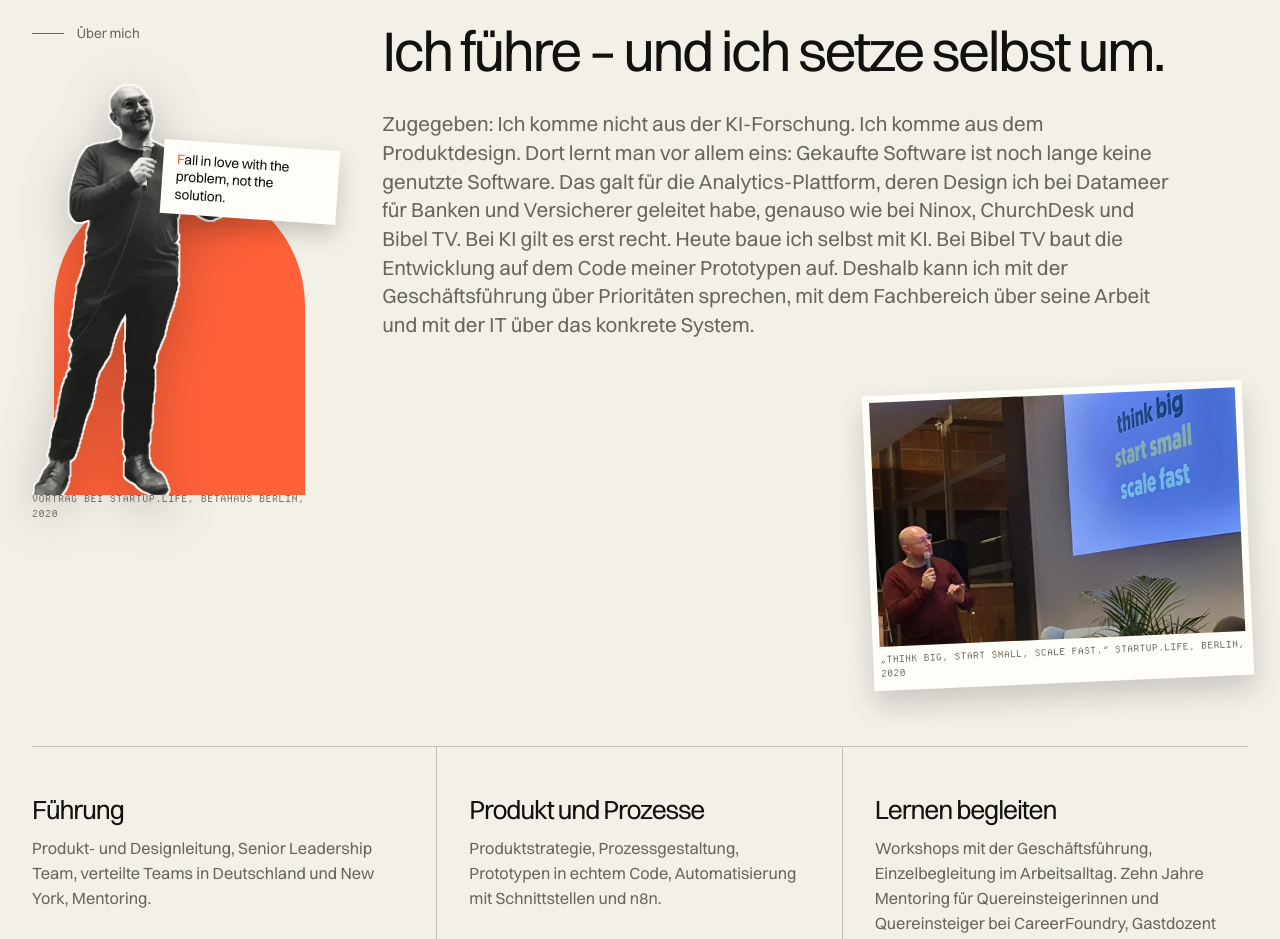
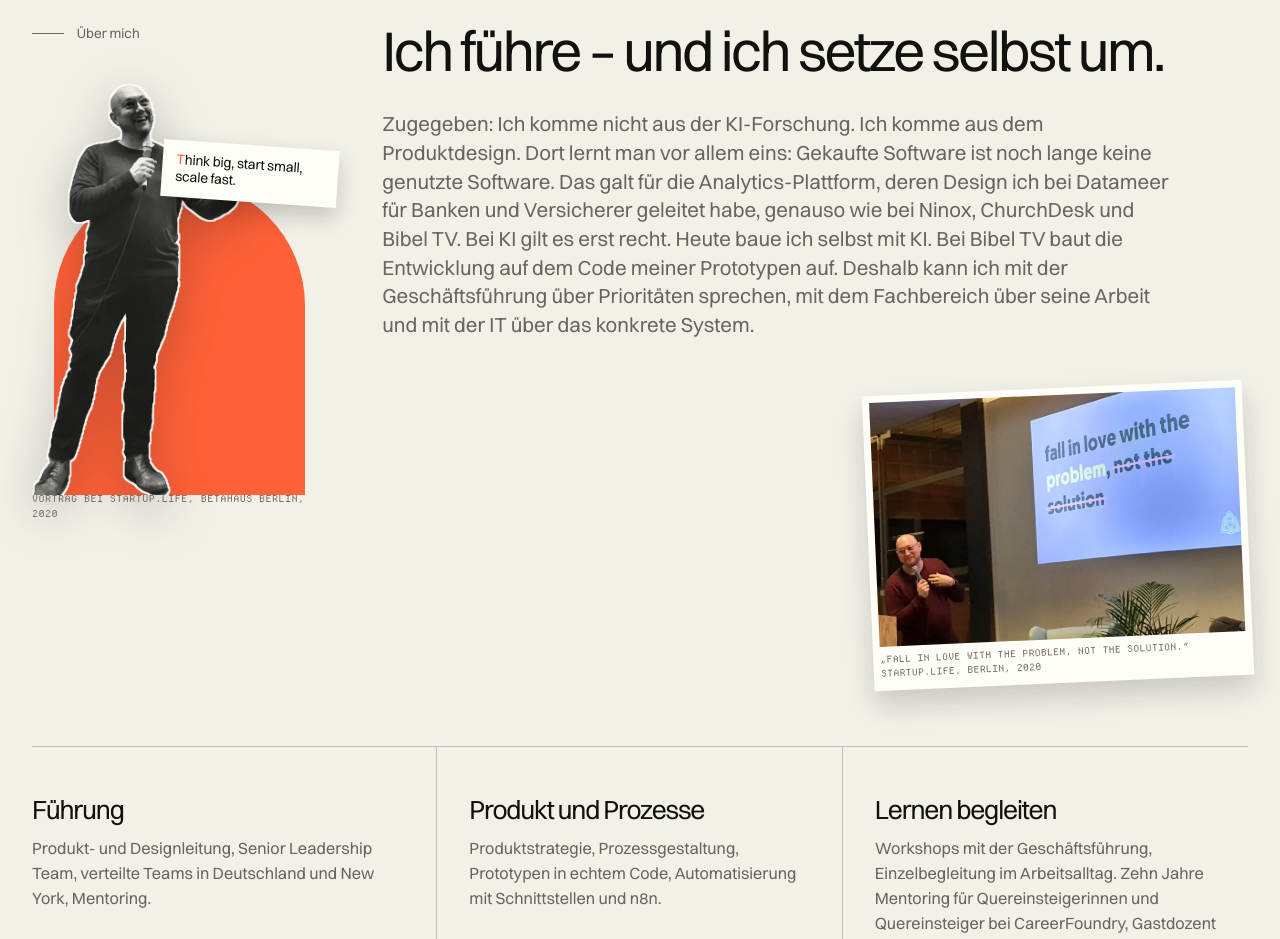
Before and after one commit to oratioandco/treppmann-studio, an Astro site: page /ai-transformation in a window 1280 px wide. Shown: the part 7920-8859 px from the top of the page. Built offline with nearby package versions, Linux system fonts and the light colour scheme; Astro itself is replaced by a stand-in of ours.

Commit message:
About: 'fall in love with the problem' talk photo; slip swapped to 'think big'
Co-Authored-By: Claude Opus 5.5 <noreply@anthropic.com>

```diff
--- a/src/aiLeadershipData.ts
+++ b/src/aiLeadershipData.ts
@@ -167,10 +167,10 @@ export const aiLeadershipContent = {
       label: 'Über mich',
       title: 'Ich führe – und ich setze selbst um.',
       stageAlt: 'Tobias Treppmann bei einem Vortrag über Startup-Methoden im Betahaus Berlin',
-      stageSlip: 'Fall in love with the problem, not the solution.',
+      stageSlip: 'Think big, start small, scale fast.',
       stageCaption: 'Vortrag bei Startup.Life, Betahaus Berlin, 2020',
-      keynoteAlt: 'Tobias Treppmann spricht mit Mikrofon vor einer Folie mit dem Satz „think big, start small, scale fast“',
-      keynoteCaption: '„Think big, start small, scale fast.“ Startup.Life, Berlin, 2020',
+      keynoteAlt: 'Tobias Treppmann spricht lächelnd mit Mikrofon neben einer Folie mit dem Satz „fall in love with the problem, not the solution“',
+      keynoteCaption: '„Fall in love with the problem, not the solution.“ Startup.Life, Berlin, 2020',
       body: 'Zugegeben: Ich komme nicht aus der KI-Forschung. Ich komme aus dem Produktdesign. Dort lernt man vor allem eins: Gekaufte Software ist noch lange keine genutzte Software. Das galt für die Analytics-Plattform, deren Design ich bei Datameer für Banken und Versicherer geleitet habe, genauso wie bei Ninox, ChurchDesk und Bibel TV. Bei KI gilt es erst recht. Heute baue ich selbst mit KI. Bei Bibel TV baut die Entwicklung auf dem Code meiner Prototypen auf. Deshalb kann ich mit der Geschäftsführung über Prioritäten sprechen, mit dem Fachbereich über seine Arbeit und mit der IT über das konkrete System.',
       points: [
         ['Führung', 'Produkt- und Designleitung, Senior Leadership Team, verteilte Teams in Deutschland und New York, Mentoring.'],
@@ -375,10 +375,10 @@ export const aiLeadershipContent = {
       label: 'About',
       title: 'I lead—and I build myself.',
       stageAlt: 'Tobias Treppmann giving a talk on startup methods at Betahaus Berlin',
-      stageSlip: 'Fall in love with the problem, not the solution.',
+      stageSlip: 'Think big, start small, scale fast.',
       stageCaption: 'Talk at Startup.Life, Betahaus Berlin, 2020',
-      keynoteAlt: 'Tobias Treppmann speaking with a microphone in front of a slide reading “think big, start small, scale fast”',
-      keynoteCaption: 'Think big, start small, scale fast. Startup.Life, Berlin, 2020',
+      keynoteAlt: 'Tobias Treppmann smiling with a microphone next to a slide reading “fall in love with the problem, not the solution”',
+      keynoteCaption: '“Fall in love with the problem, not the solution.” Startup.Life, Berlin, 2020',
       body: 'I have led product and design teams, served on a Senior Leadership Team, and designed software for banks and insurers, media companies, and platforms. Today I build AI-supported processes myself: at Bibel TV, development builds directly on my prototype code. That lets me talk priorities with leadership, real work with business teams, and the actual system with IT. Product design taught me to take people seriously: their context, their goals, and what slows them down every day. An AI rollout needs exactly that, inside the company.',
       points: [
         ['Leadership', 'Product and design leadership, Senior Leadership Team, distributed teams in Germany and New York, mentoring.'],
--- a/src/components/AILeadershipPage.astro
+++ b/src/components/AILeadershipPage.astro
@@ -277,7 +277,7 @@ const structuredData = {
         </div>
         <div><h2>{c.about.title}</h2><p class="lead">{c.about.body}</p>
           <figure class="about-keynote">
-            <img src="/images/collage/tobias-talk-2020.webp" alt={c.about.keynoteAlt} width="960" height="640" loading="lazy" />
+            <img src="/images/collage/tobias-talk-2020-problem.webp" alt={c.about.keynoteAlt} width="960" height="640" loading="lazy" />
             {c.about.keynoteLabel && <span class="about-keynote-pill">{c.about.keynoteLabel}</span>}
             <figcaption>{c.about.keynoteCaption}</figcaption>
           </figure>
```
Also changed, not shown: public/images/collage/tobias-talk-2020-problem.webp (added).
